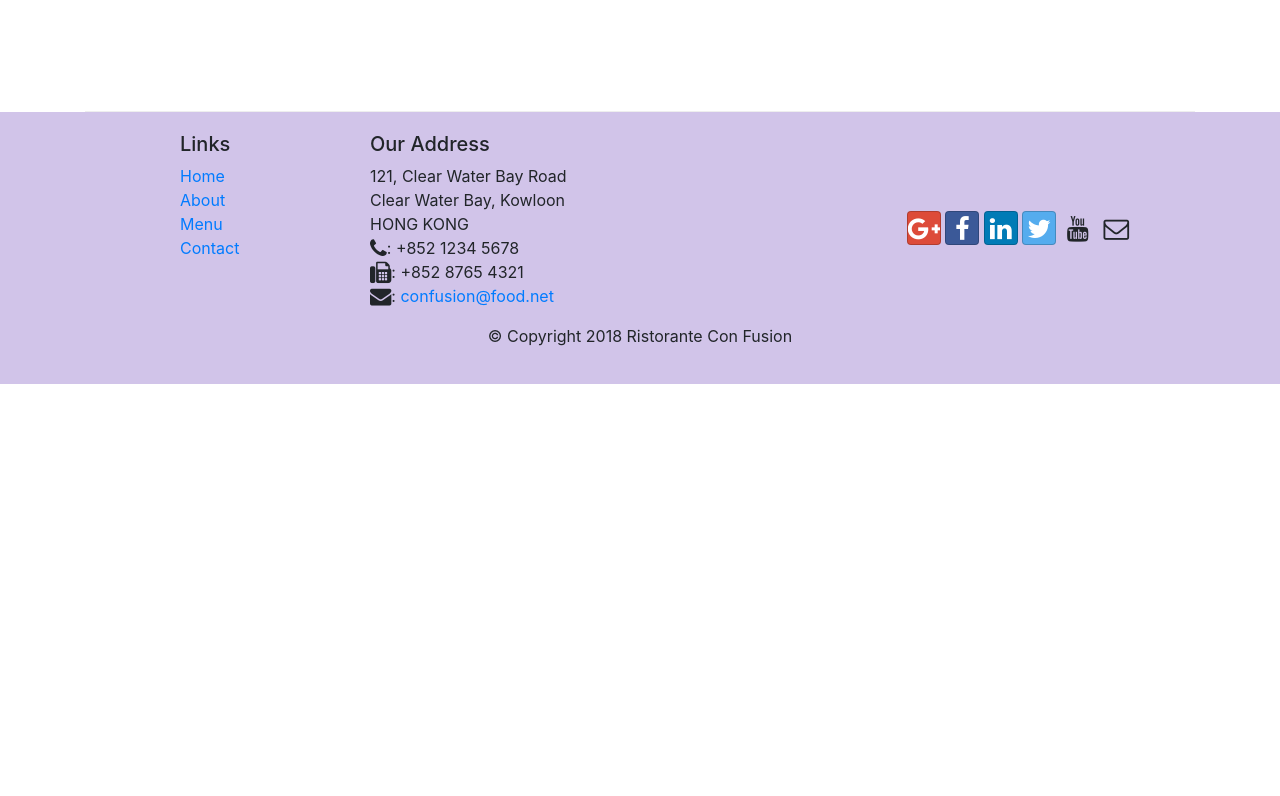
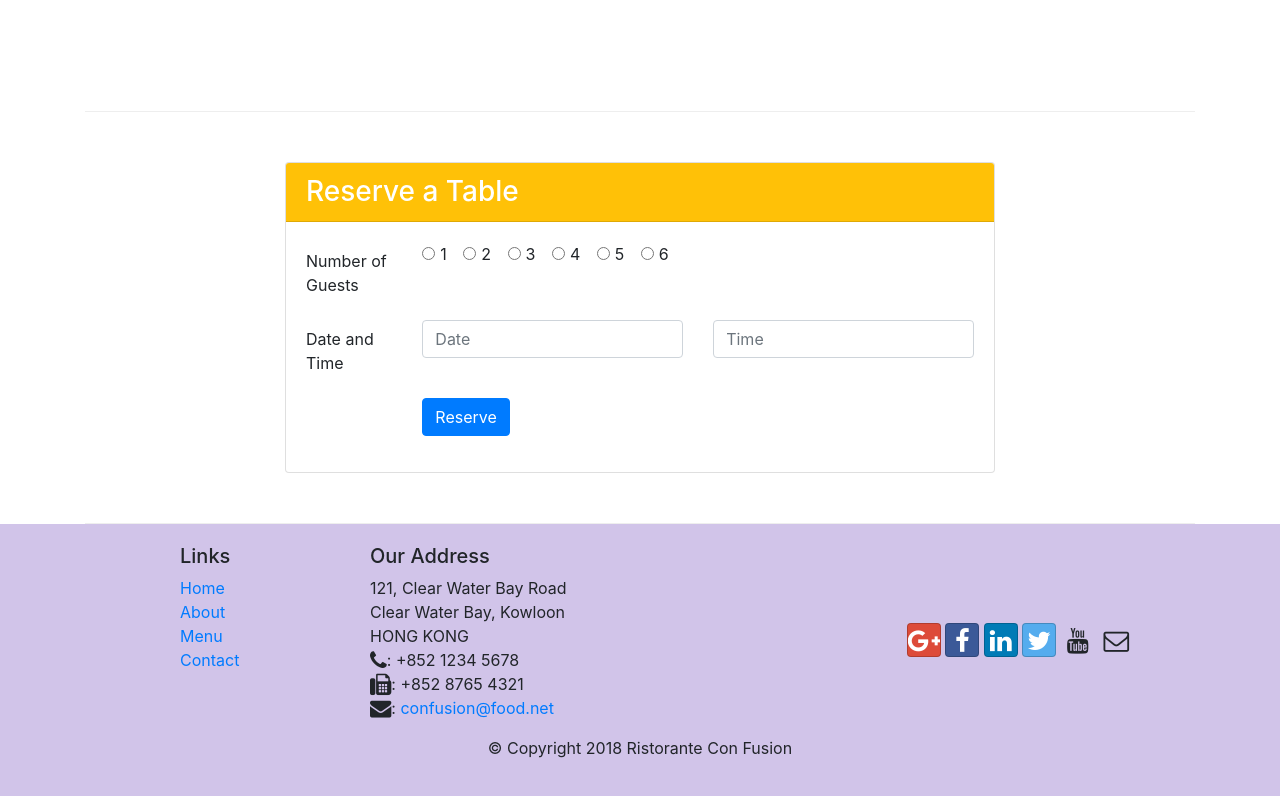
Before and after one commit to dnyanadaSG/BootStrap_Assignmnet1, a website: page index.html in a window 1280 px wide. Shown: the part 1422-2218 px from the top of the page. Before the commit the page ends 1806 px from the top, so only its background shows below. Drawn offline with nearby package versions, Linux system fonts and the light colour scheme.

Commit message:
Assignment 2

```diff
--- a/index.html
+++ b/index.html
@@ -40,8 +40,12 @@
                     <h1>Ristorante con Fusion</h1>
                     <p>We take inspiration from the World's best cuisines, and create a unique fusion experience. Our lipsmacking creations will tickle your culinary senses!</p>
                 </div>
-                <div class="col-12 col-sm align-self-center">
+                <div class="col-12 col-sm-3 align-self-center">
                     <img src="img/logo.png" class="img-fluid">
+                </div>
+                <div class="col-12 col-sm-3 align-self-center">
+                    <!--<button type="button" class="btn btn-warning btn-sm" data-target="#reserveTable">Reserve Table</button>-->
+                    <a href="#reserveTable" role="button" class="btn btn-warning btn-sm btn-block">Reserve Table</a>
                 </div>
             </div>
         </div>
@@ -68,17 +72,17 @@
 
 
         <div class="row row-content align-items-center">
-            <div class="col-12 col-sm-4 col-md-3">
+            <div class="col-12 col-sm-4 col-md-3 order-sm-first">
                 <h3>This Month's Promotions</h3>
             </div>
             <div class="col col-sm col-md">
                 <div class="media">
+                    <div class="media-body">
+                        <h2 class="mt-0">Weekend Grand Buffet&nbsp;<span class="badge badge-danger">NEW</span></h2>
+                        <p>Featuring mouthwatering combinations with a choice of five different salads, six enticing appetizers, six main entrees and five choicest desserts. Free flowing bubbly and soft drinks. All for just $19.99 per person </p>
+                    </div>
                     <img class="d-flex mr-3 img-thumbnail align-self-center"
                     src="img/buffet.png" alt="Grand Buffet">
-                    <div class="media-body">
-                        <h2 class="mt-0">Weekend Grand Buffet</h2>
-                        <p>Featuring mouthwatering combinations with a choice of five different salads, six enticing appetizers, six main entrees and five choicest desserts. Free flowing bubbly and soft drinks. All for just $19.99 per person </p>
-                    </div>
                 </div>
             </div>
         </div>
@@ -95,6 +99,66 @@
                         <h2 class="mt-0">Alberto Somayya</h2>
                         <h4>Executive Chef</h4>
                         <p>Award winning three-star Michelin chef with wide International experience having worked closely with whos-who in the culinary world, he specializes in creating mouthwatering Indo-Italian fusion experiences. </p>
+                    </div>
+                </div>
+            </div>
+        </div>
+
+        <div class="row row-content align-items-center" id="reserveTable">
+            <div class="col-2"></div>
+            <div class="col-12 col-sm-8">
+                <div class="card">
+                    <h3 class="card-header text-white bg-warning">Reserve a Table</h3>
+                    <div class="card-body">
+                        <form>
+                            <div class="form-group row">
+                                <label for="numberOfGuests" class="col-md-2 col-form-label">Number of Guests</label>
+                                <div class="col-md-10">
+                                    <div class="form-check form-check-inline">
+                                        <input class="form-check-input" type="radio" name="inlineRadioOptions" id="inlineRadio1" value="option1">
+                                        <label class="form-check-label" for="inlineRadio1">1</label>
+                                    </div>
+                                    <div class="form-check form-check-inline">
+                                        <input class="form-check-input" type="radio" name="inlineRadioOptions" id="inlineRadio2" value="option2">
+                                        <label class="form-check-label" for="inlineRadio2">2</label>
+                                    </div>
+                                    <div class="form-check form-check-inline">
+                                        <input class="form-check-input" type="radio" name="inlineRadioOptions" id="inlineRadio3" value="option3">
+                                        <label class="form-check-label" for="inlineRadio3">3</label>
+                                    </div>
+                                    <div class="form-check form-check-inline">
+                                        <input class="form-check-input" type="radio" name="inlineRadioOptions" id="inlineRadio4" value="option4">
+                                        <label class="form-check-label" for="inlineRadio4">4</label>
+                                    </div>
+                                    <div class="form-check form-check-inline">
+                                        <input class="form-check-input" type="radio" name="inlineRadioOptions" id="inlineRadio5" value="option5">
+                                        <label class="form-check-label" for="inlineRadio5">5</label>
+                                    </div>
+                                    <div class="form-check form-check-inline">
+                                        <input class="form-check-input" type="radio" name="inlineRadioOptions" id="inlineRadio6" value="option6">
+                                        <label class="form-check-label" for="inlineRadio6">6</label>
+                                    </div>
+                                </div>
+                            </div>
+
+                            <div class="form-group row">
+                                <label for="dateAndTime" class="col-md-2 col-form-label">Date and Time</label>
+                                <div class="col-md-5">
+                                    <input type="input" class="form-control" id="date" name="date" placeholder="Date">
+                                </div>
+                                <div class="col-md-5">
+                                    <input type="input" class="form-control" id="time" name="time" placeholder="Time">
+                                </div>
+                            </div>
+
+                            <div class="form-group row">
+                                <div class="offset-md-2 col-md-10">
+                                    <button type="submit" class="btn btn-primary">
+                                        Reserve
+                                    </button>
+                                </div>
+                            </div>
+                        </form>
                     </div>
                 </div>
             </div>
```
